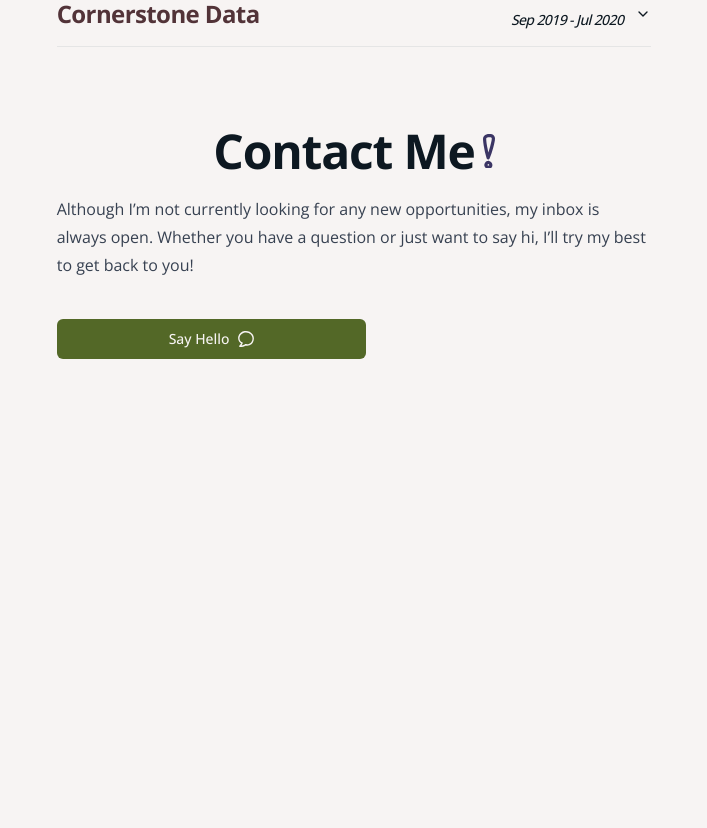
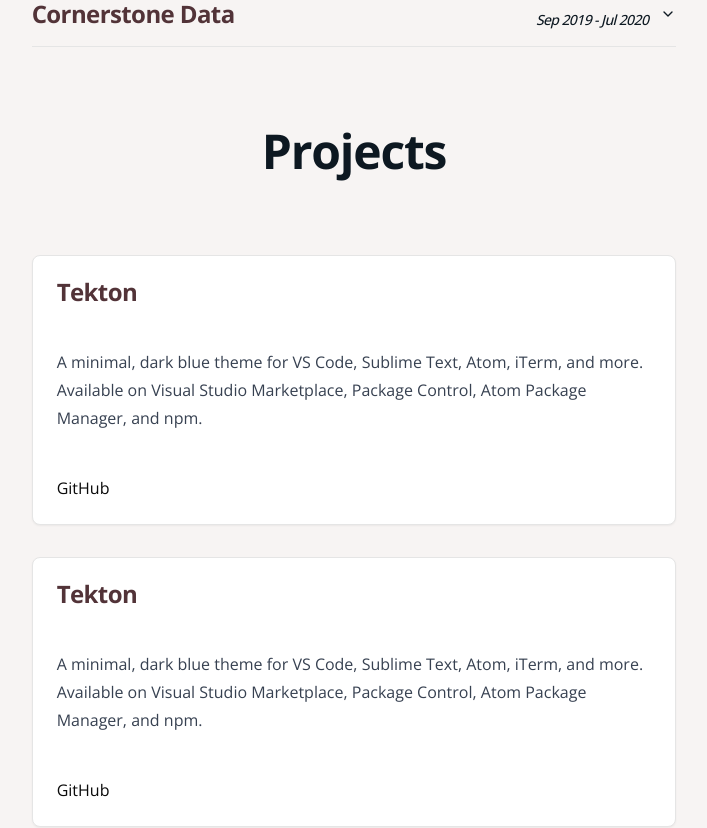
Before and after one commit to corbinmurray/corbinmurray-dev, a Next.js app: page / in a window 1280 px wide. Shown: the part 2480-3308 px from the top of the page, without its empty margins (286-993 px from the left). Before the commit the page ends 2919 px from the top, so only its background shows below. Built offline with nearby package versions, Linux system fonts and the light colour scheme; a web font is replaced by a local one.

Commit message:
Add projects section

```diff
--- a/app/page.tsx
+++ b/app/page.tsx
@@ -1,6 +1,8 @@
 import { Accordion, AccordionContent, AccordionItem, AccordionTrigger } from "@/components/ui/accordion";
 import { Button } from "@/components/ui/button";
+import { Card, CardContent, CardFooter, CardHeader, CardTitle } from "@/components/ui/card";
 import experiences from "@/lib/experiences.json";
+import projects from "@/lib/projects.json";
 
 export default async function Home() {
 	return (
@@ -80,6 +82,30 @@
 					})}
 				</Accordion>
 			</section>
+
+			<section id="projects" className="scroll-mt-28">
+				<SectionHeader>Projects</SectionHeader>
+
+				<div className="space-y-8">
+					{projects.map((project, i) => {
+						return (
+							<Card key={i}>
+								<CardHeader>
+									<CardTitle className="text-secondary">{project.title}</CardTitle>
+								</CardHeader>
+								<CardContent>
+									<article>
+										<p>{project.description}</p>
+									</article>
+								</CardContent>
+								<CardFooter>
+									<a href={project.githubLink}>GitHub</a>
+								</CardFooter>
+							</Card>
+						);
+					})}
+				</div>
+			</section>
 		</main>
 	);
 }
```
